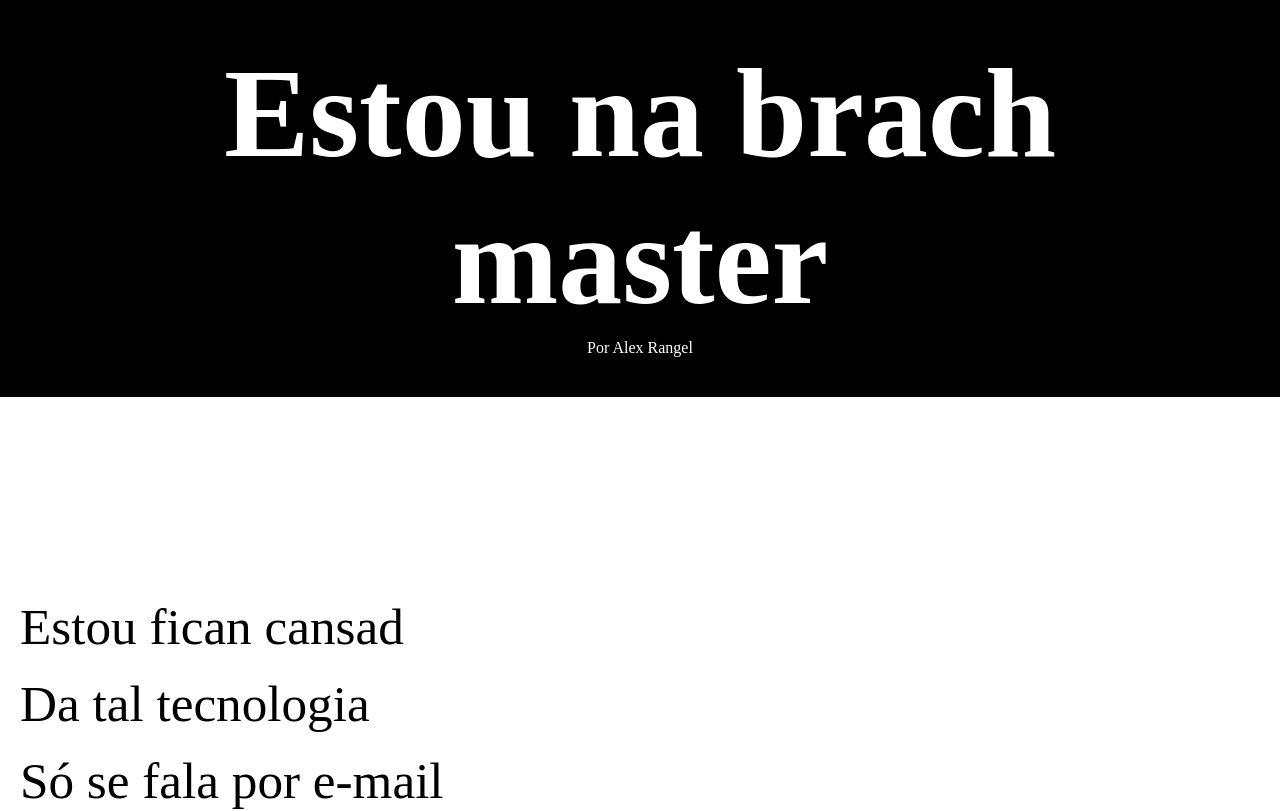
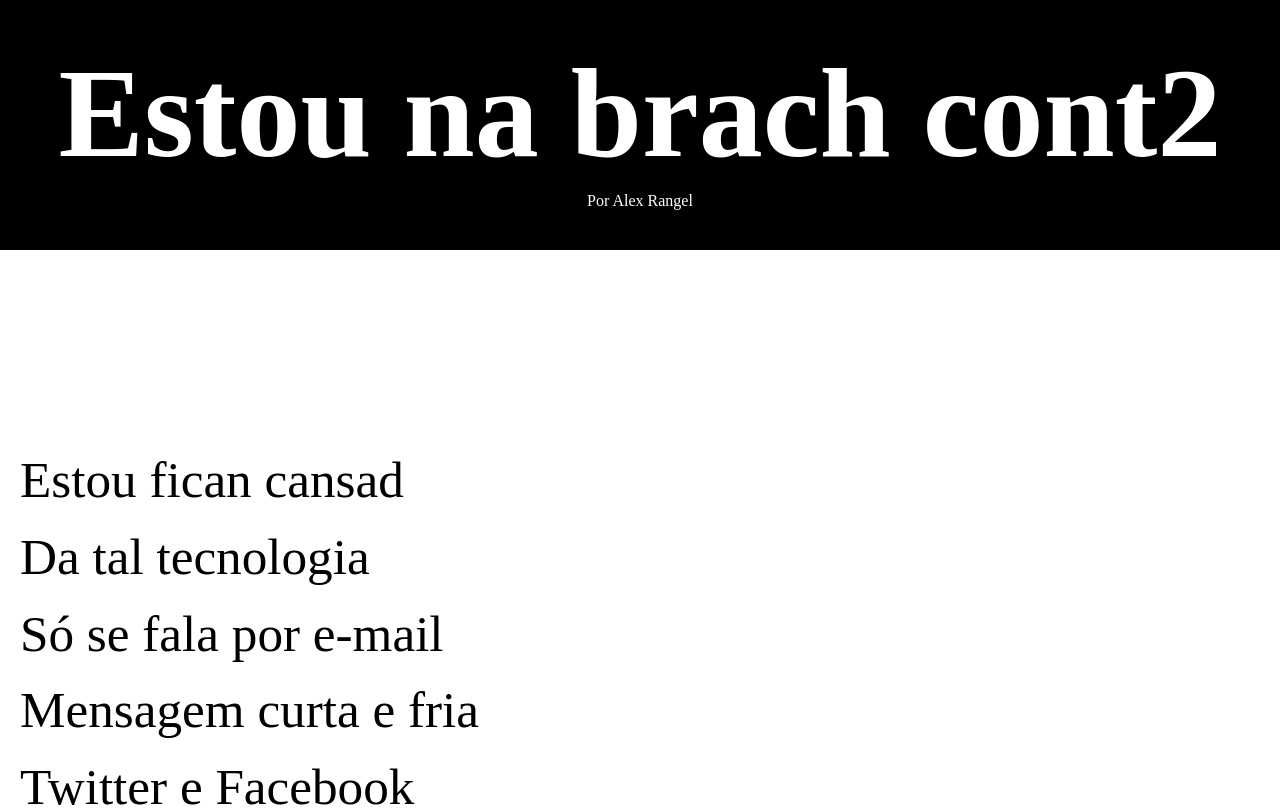
Before and after one commit to alex-rangel/cordel, a plain HTML site: page index.html in a window 1280 px wide. Shown: the top 811 px of the page. Drawn offline with Linux system fonts and the light colour scheme.

Commit message:
troquei o titulo da minha branch

```diff
--- a/index.html
+++ b/index.html
@@ -8,7 +8,7 @@
 </head>
 <body>
     <header>
-        <h1>Estou na brach master</h1>
+        <h1>Estou na brach cont2</h1>
         <p>Por</p>
         <a href="https://www.recantodasletras.com.br/poesias/3186743" target="_blank">Alex Rangel</a>
     </header>
```
